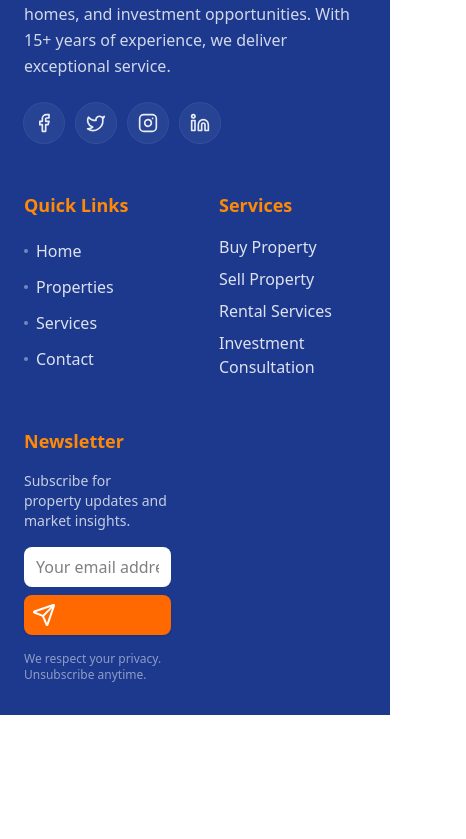
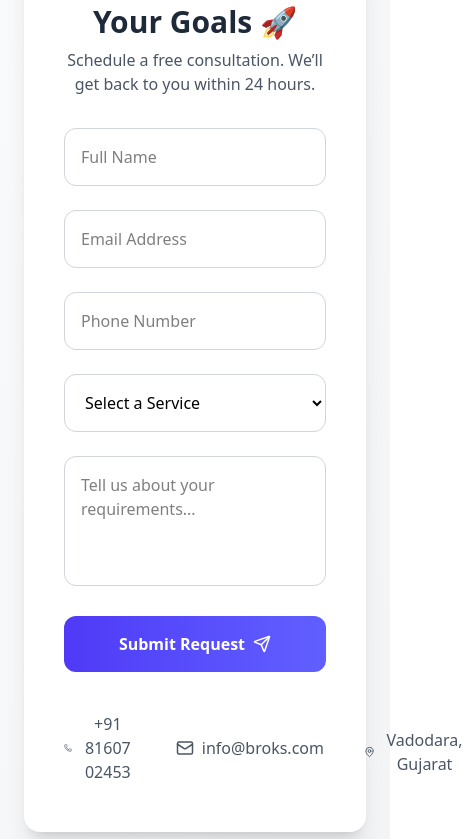
Before and after one commit to prahul25/elite-properties, a Next.js app: page / in a window 390 px wide. Shown: the part 6625-7464 px from the top of the page, 466 px wide, since content can reach past the window. Before the commit the page ends 7340 px from the top, so only its background shows below. Built offline with nearby package versions, Linux system fonts and the light colour scheme.

Commit message:
Implemented contact us component in landing page

```diff
--- /dev/null
+++ b/src/app/components/landingPageComponent/ContactUs.tsx
@@ -0,0 +1,122 @@
+'use client'
+import { useState } from "react";
+import { Mail, Phone, MapPin, Send } from "lucide-react";
+
+export default function ContactForm() {
+  const [formData, setFormData] = useState({
+    name: "",
+    email: "",
+    phone: "",
+    service: "",
+    message: "",
+  });
+
+  const handleChange = (e: React.ChangeEvent<HTMLInputElement | HTMLTextAreaElement | HTMLSelectElement>) => {
+    setFormData({ ...formData, [e.target.name]: e.target.value });
+  };
+
+  const handleSubmit = (e: React.FormEvent) => {
+    e.preventDefault();
+    console.log("Form Data:", formData);
+  };
+
+  return (
+    <section className="relative py-16 bg-gradient-to-br from-gray-50 to-gray-100">
+      <div className="max-w-4xl mx-auto px-6">
+        <div className="bg-white shadow-xl rounded-2xl p-10 relative">
+          {/* Header */}
+          <div className="text-center mb-8">
+            <h2 className="text-3xl font-bold text-gray-800">
+              Let’s Talk About Your Goals 🚀
+            </h2>
+            <p className="text-gray-600 mt-2">
+              Schedule a free consultation. We’ll get back to you within 24 hours.
+            </p>
+          </div>
+
+          {/* Form */}
+          <form onSubmit={handleSubmit} className="space-y-6">
+            {/* Group 1: Details */}
+            <div className="grid grid-cols-1 md:grid-cols-2 gap-6">
+              <input
+                type="text"
+                name="name"
+                placeholder="Full Name"
+                value={formData.name}
+                onChange={handleChange}
+                className="w-full p-4 rounded-xl border border-gray-300 focus:ring-2 focus:ring-indigo-500 focus:outline-none"
+                required
+              />
+              <input
+                type="email"
+                name="email"
+                placeholder="Email Address"
+                value={formData.email}
+                onChange={handleChange}
+                className="w-full p-4 rounded-xl border border-gray-300 focus:ring-2 focus:ring-indigo-500 focus:outline-none"
+                required
+              />
+            </div>
+
+            {/* Group 2: Service */}
+            <div className="grid grid-cols-1 md:grid-cols-2 gap-6">
+              <input
+                type="tel"
+                name="phone"
+                placeholder="Phone Number"
+                value={formData.phone}
+                onChange={handleChange}
+                className="w-full p-4 rounded-xl border border-gray-300 focus:ring-2 focus:ring-indigo-500 focus:outline-none"
+                required
+              />
+              <select
+                name="service"
+                value={formData.service}
+                onChange={handleChange}
+                className="w-full p-4 rounded-xl border border-gray-300 focus:ring-2 focus:ring-indigo-500 focus:outline-none"
+                required
+              >
+                <option value="">Select a Service</option>
+                <option value="consulting">Consulting</option>
+                <option value="design">Design</option>
+                <option value="development">Development</option>
+              </select>
+            </div>
+
+            {/* Group 3: Message */}
+            <textarea
+              name="message"
+              rows={4}
+              placeholder="Tell us about your requirements..."
+              value={formData.message}
+              onChange={handleChange}
+              className="w-full p-4 rounded-xl border border-gray-300 focus:ring-2 focus:ring-indigo-500 focus:outline-none resize-none"
+            />
+
+            {/* Submit */}
+            <button
+              type="submit"
+              className="w-full py-4 bg-gradient-to-r from-indigo-600 to-indigo-500 text-white font-semibold rounded-xl flex items-center justify-center gap-2 hover:opacity-90 transition"
+            >
+              Submit Request <Send size={18} />
+            </button>
+          </form>
+
+          {/* Contact Info */}
+          <div className="mt-10 gap-10 flex text-center space-y-2 text-gray-600">
+            <p className="flex items-center justify-center gap-2">
+              <Phone size={18} />+91 81607 02453
+            </p>
+            <p className="flex items-center justify-center gap-2">
+              <Mail size={18} /> info@broks.com
+            </p>
+            <p className="flex items-center justify-center gap-2">
+              <MapPin size={18} /> Vadodara, Gujarat
+            </p>
+
+          </div>
+        </div>
+      </div>
+    </section>
+  );
+}
--- a/src/app/page.tsx
+++ b/src/app/page.tsx
@@ -1,3 +1,4 @@
+import ContactUs from "./components/landingPageComponent/ContactUs";
 import FeaturedProperties from "./components/landingPageComponent/FeaturedProperties";
 import Footer from "./components/landingPageComponent/Footer";
 import Hero from "./components/landingPageComponent/Hero";
@@ -14,6 +15,7 @@ export default function Home() {
     <Services/>
     <FeaturedProperties/>
     <WhyChooseUs/>
+    <ContactUs/>
     <Footer/>
     </>
   );
```
